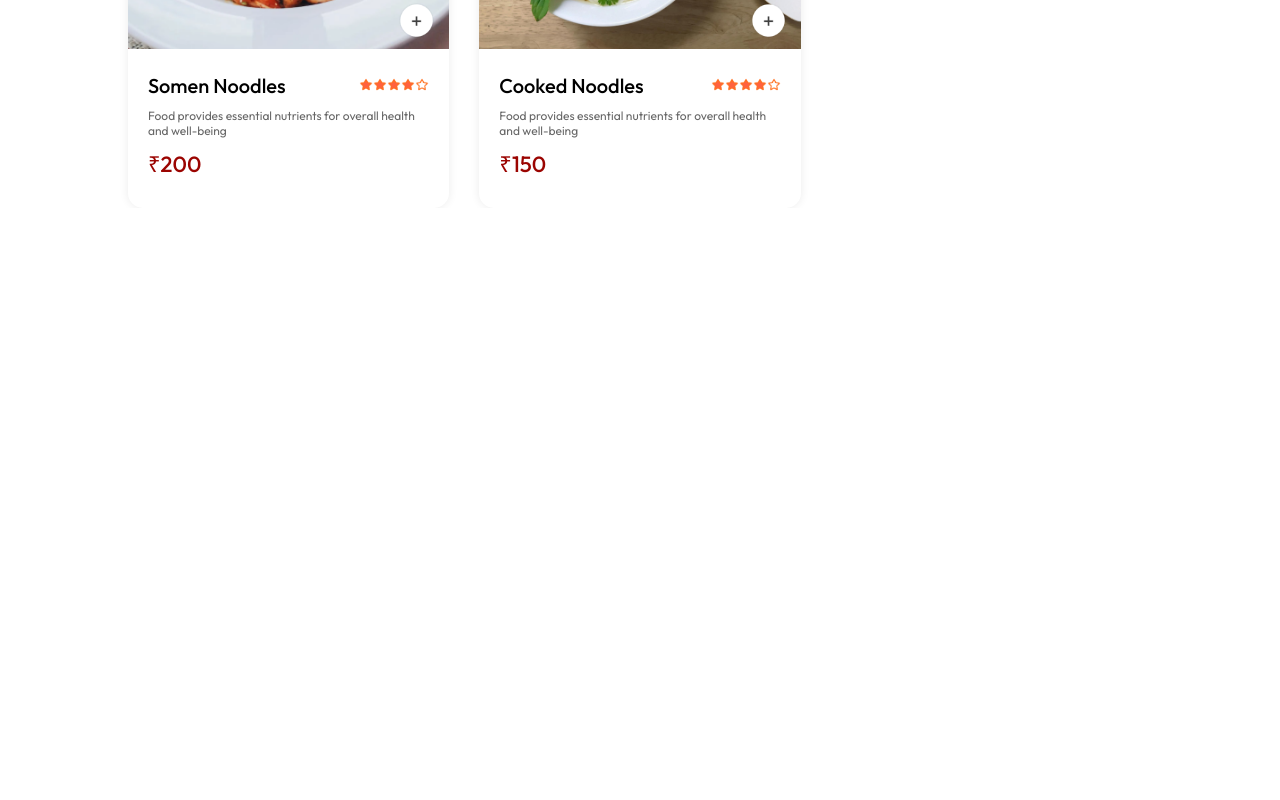
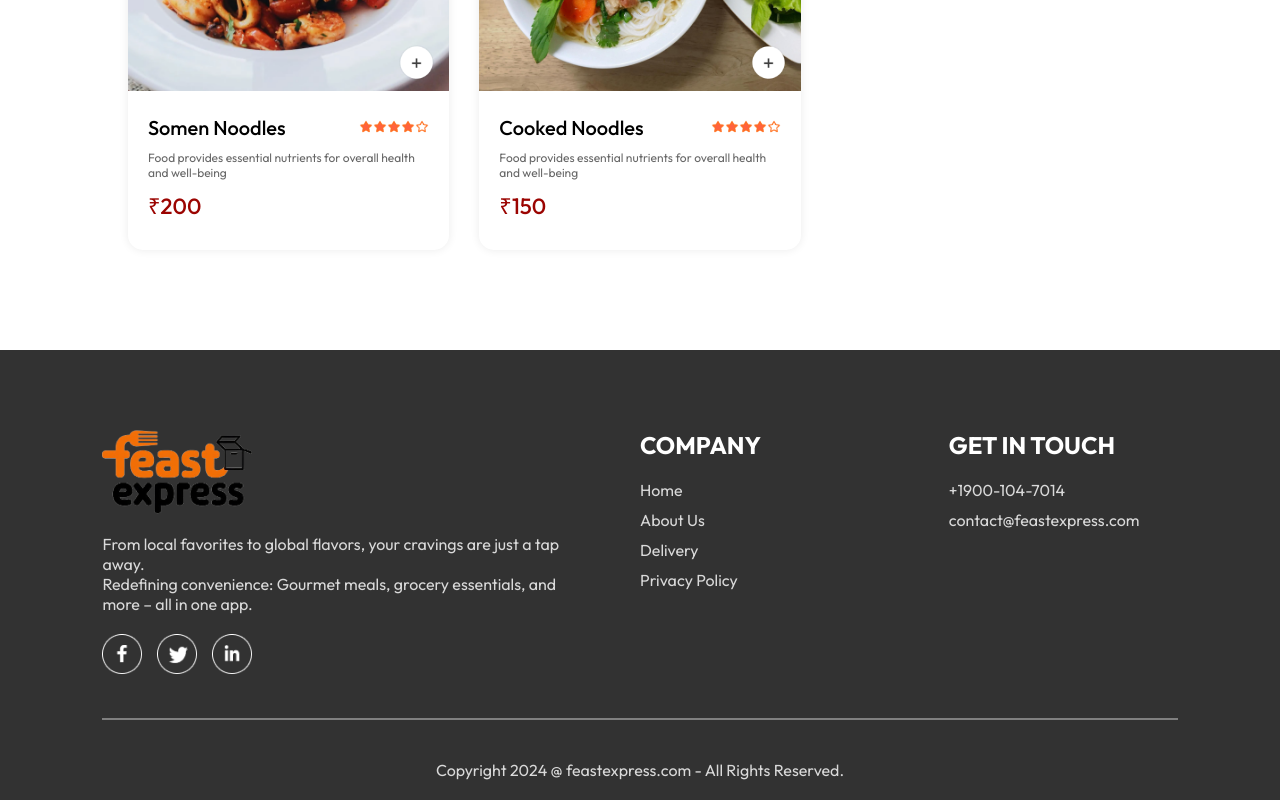
Before and after one commit to partha-protim-sarkar/Food-Delivery-Website, a React (Create React App) app in the folder frontend/: page / in a window 1280 px wide. Shown: the part 5797-6597 px from the top of the page. Before the commit the page ends 6005 px from the top, so only its background shows below. Built offline with nearby package versions, Linux system fonts and the light colour scheme.

Commit message:
add footer section to website UI

```diff
--- a/frontend/src/App.js
+++ b/frontend/src/App.js
@@ -4,9 +4,11 @@
 import Home from './pages/Home/Home';
 import Cart from './pages/Cart/Cart';
 import PlaceOrder from './pages/PlaceOrder/PlaceOrder';
+import Footer from './components/Footer/Footer';
 
 const App = () => {
   return (
+    <>
       <div className='app'>
         <NavBar />
         <Routes>
@@ -14,8 +16,9 @@
           <Route path='/cart' element={<Cart />} />
           <Route path='/order' element={<PlaceOrder />} />
         </Routes>
-
       </div>
+      <Footer />
+    </>
   );
 }
 
--- /dev/null
+++ b/frontend/src/components/Footer/Footer.css
@@ -0,0 +1,52 @@
+.footer {
+    color: #d9d9d9;
+    background-color: #323232;
+    display: flex;
+    flex-direction: column;
+    align-items: center;
+    gap: 20px;
+    padding: 20px 8vw;
+    padding-top: 80px;
+    margin-top: 100px;
+}
+
+.footer-content {
+    width: 100%;
+    display: grid;
+    grid-template-columns: 2fr 1fr 1fr;
+    gap: 80px;
+}
+
+.footer-content-left .logo {
+    width: 150px;
+}
+
+.footer-content-left, .footer-content-right, .footer-content-center {
+    display: flex;
+    flex-direction: column;
+    align-items: start;
+    gap: 20px;
+}
+
+.footer-content-left li, .footer-content-right li, .footer-content-center li {
+    list-style: none;
+    margin-bottom: 10px;
+    cursor: pointer;
+}
+
+.footer-content-right h2, .footer-content-center h2 {
+    color: white;
+}
+
+.footer-social-icons img {
+    width: 40px;
+    margin-right: 15px;
+}
+
+.footer hr {
+    width: 100%;
+    height: 2px;
+    margin: 20px 0;
+    background-color: grey;
+    border: none;
+}
--- /dev/null
+++ b/frontend/src/components/Footer/Footer.js
@@ -0,0 +1,45 @@
+import React from 'react';
+import './Footer.css';
+import { assets } from '../../assets/assets';
+
+const Footer = () => {
+  return (
+    <div className='footer' id='footer'>
+        <div className='footer-content'>
+            <div className='footer-content-left'>
+                <img className='logo' src={assets.logo} alt='' />
+                <p>
+                    From local favorites to global flavors, your cravings are just a tap away.<br />
+                    Redefining convenience: Gourmet meals, grocery essentials, and more – all in one app.
+                </p>
+                <div className='footer-social-icons'>
+                    <img src={assets.facebook_icon} alt='' />
+                    <img src={assets.twitter_icon} alt='' />
+                    <img src={assets.linkedin_icon} alt='' />
+
+                </div>
+            </div>
+            <div className='footer-content-center'>
+                <h2>COMPANY</h2>
+                <ul>
+                    <li>Home</li>
+                    <li>About Us</li>
+                    <li>Delivery</li>
+                    <li>Privacy Policy</li>
+                </ul>
+            </div>
+            <div className='footer-content-right'>
+                <h2>GET IN TOUCH</h2>
+                <ul>
+                    <li>+1900-104-7014</li>
+                    <li>contact@feastexpress.com</li>
+                </ul>
+            </div>
+        </div>
+        <hr />
+        <p className='footer-copyright'>Copyright 2024 @ feastexpress.com - All Rights Reserved.</p>
+    </div>
+  );
+}
+
+export default Footer;
--- a/frontend/src/components/Header/Header.css
+++ b/frontend/src/components/Header/Header.css
@@ -4,8 +4,8 @@
     background: url('/public/header_img.png') no-repeat;
     background-size: cover;
     position: relative;
-    border-radius: 20px; /* Adjust this value as needed */
-    overflow: hidden; /* This ensures that the background image respects the border-radius */
+    border-radius: 20px;
+    overflow: hidden;
 }
 
 .header-contents {
```
Also changed, not shown: frontend/src/assets/logo.png. Lines whose indentation alone changed are shown as unchanged.
